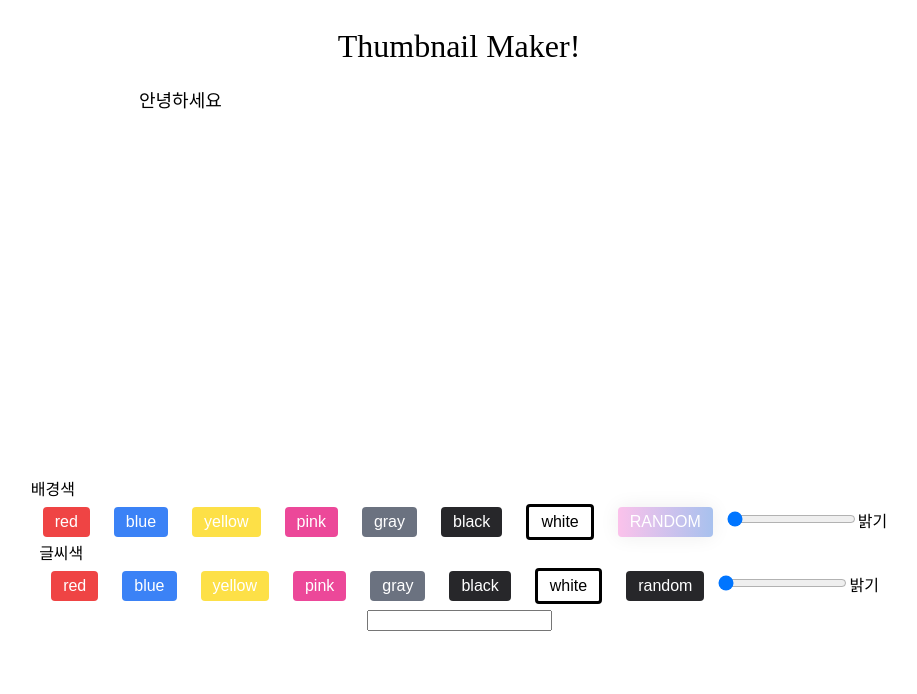
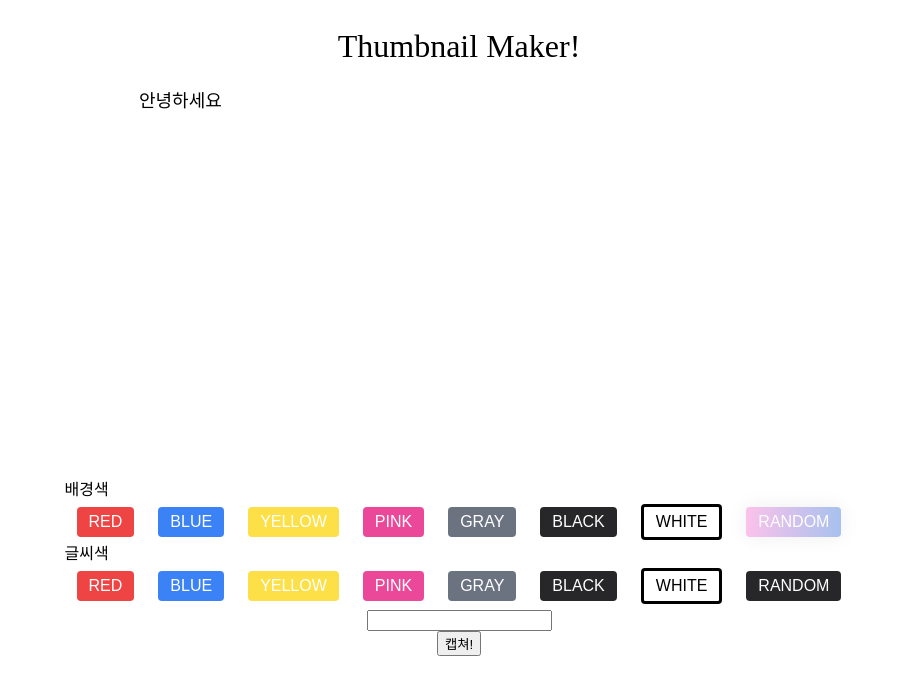
Before and after one commit to Lee-Yeseul/thumbnail_maker, a React (Vite) app: page / in a window 1280 px wide. Shown: the top 694 px of the page, without its empty margins (181-1098 px from the left). Built offline with nearby package versions, Linux system fonts and the light colour scheme.

Commit message:
feature image capture 기능 추가

```diff
--- a/src/components/layout/BackgroundPicker.tsx
+++ b/src/components/layout/BackgroundPicker.tsx
@@ -56,15 +56,6 @@ export default function BackgroundPicker({
       <RandomButton onClick={() => handleChangeColor(randomRGB())}>
         random
       </RandomButton>
-      <input
-        type="range"
-        min="100"
-        max="900"
-        step="100"
-        ref={colorBrightnessInputRef}
-        onChange={handleChangeColorBrightness}
-      />
-      <label>밝기</label>
     </div>
   );
 }
--- a/src/components/layout/TextColorPicker.tsx
+++ b/src/components/layout/TextColorPicker.tsx
@@ -66,15 +66,6 @@ export default function TextColorPicker({
         >
           random
         </Button>
-        <input
-          type="range"
-          min="100"
-          max="900"
-          step="100"
-          ref={colorBrightnessInputRef}
-          onChange={handleChangeColorBrightness}
-        />
-        <label>밝기</label>
       </div>
     </div>
   );
--- a/src/components/layout/common/Button.tsx
+++ b/src/components/layout/common/Button.tsx
@@ -34,6 +34,7 @@ const StyleBtn = styled.button<StyledBtnProps>`
   margin: 6px 12px;
   border-radius: 4px;
   font-size: 1rem;
+  text-transform: uppercase;
   border: ${(props) => (props.variant === 'white' ? 'solid' : 'none')};
   color: ${(props) => (props.variant === 'white' ? 'black' : 'white')};
   background-color: ${(props) => backgroundColor[props.variant]};
--- a/src/pages/Blog/Blog.tsx
+++ b/src/pages/Blog/Blog.tsx
@@ -5,6 +5,7 @@ import TextColorPicker from '@src/components/layout/TextColorPicker';
 import { FontSize, FontStyle, FontWeight } from '@src/types';
 import { useState } from 'react';
 import styled from 'styled-components';
+import html2canvas from 'html2canvas';
 
 /**
  * @todo
@@ -26,10 +27,33 @@ export default function Blog() {
 
   const [inputText, setInputText] = useState<string>('안녕하세요');
 
+  const handleSaveImg = () => {
+    const capture: HTMLElement | null = document.querySelector('#capture');
+    if (capture !== null) {
+      html2canvas(capture).then((canvas) =>
+        saveCaptureImg(canvas.toDataURL('image/jpg'), '이미지.jpg')
+      );
+    }
+  };
+
+  const saveCaptureImg = (uri: string, filename: string) => {
+    let link = document.createElement('a');
+    if (typeof link.download === 'string') {
+      link.href = uri;
+      link.download = filename;
+      document.body.appendChild(link);
+      link.click();
+      document.body.removeChild(link);
+    } else {
+      window.open(uri);
+    }
+  };
+
   return (
     <Container>
       <Header>Thumbnail Maker!</Header>
       <PreviewPalette
+        id="capture"
         textColor={selectedTextColor}
         backgroundColor={selectedBackgroundColor}
         fontWeight={selectedFontWeight}
@@ -50,6 +74,7 @@ export default function Blog() {
         setSelectedFontSize={(size: FontSize) => setSelectedFontSize(size)}
       />
       <TextInput setInputText={(text: string) => setInputText(text)} />
+      <button onClick={handleSaveImg}>캡쳐!</button>
     </Container>
   );
 }
```
